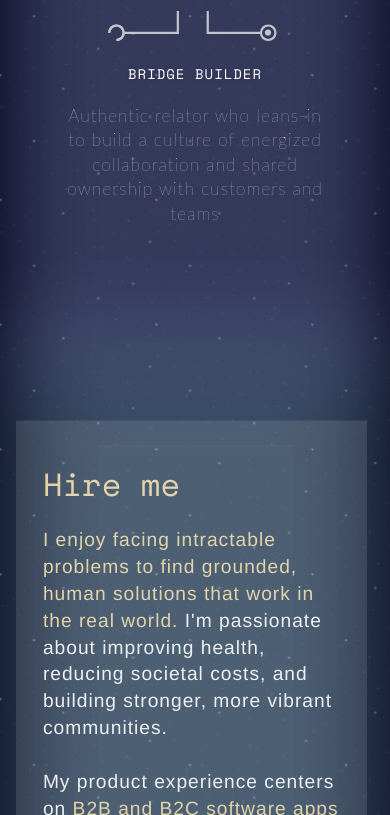
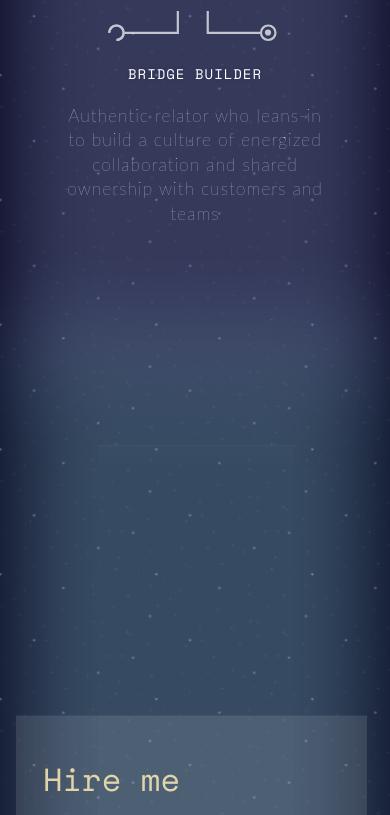
Before and after one commit to ben-polanco/portfolio-site, a Next.js app: page / in a window 390 px wide. Shown: the part 2097-2912 px from the top of the page. Built offline with nearby package versions, Linux system fonts and the light colour scheme.

Commit message:
Tuned mobile responsiveness for footer

```diff
--- a/src/styles/Home.module.css
+++ b/src/styles/Home.module.css
@@ -96,7 +96,7 @@ text-decoration: none;
   text-shadow:#171c4648 0px 0px 3px;
 }
 
-.about_logos{
+.about_container .about_logos{
   width: 10vw !important;
   height: 5vw;
   display: inline-block;
@@ -731,10 +731,6 @@ Responsiveness
     width:90%
   }
 
-  .about_container .about_logos{
-    display:none;
-  }
-
 
   .wrapper{
     top:280%;
@@ -764,12 +760,14 @@ Responsiveness
 
 @media screen and (max-width: 479px) {
   .wrapper{
-    top:265%;
+    /*iPhone 12 & iPhone 15 Max*/
+    top:300%;
   }
 }
 
 @media screen and (max-width: 379px) {
+  /*iPhone Mini*/
   .wrapper{
-    top:255%;
+    top:335%;
   }
 }
```
